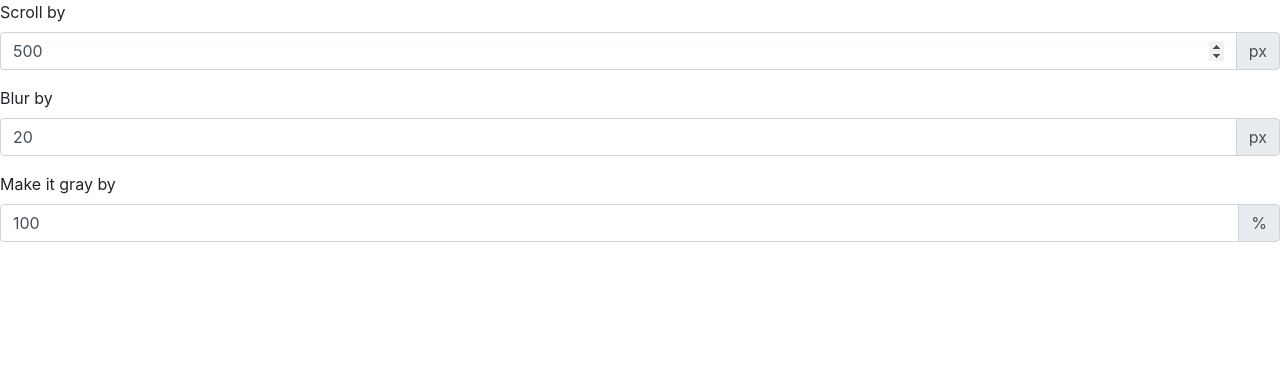
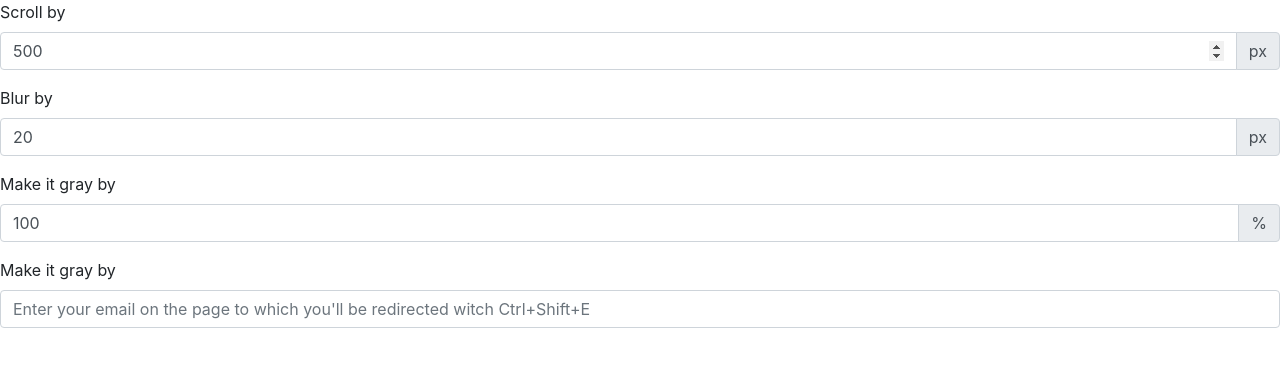
Before and after one commit to eimantasmel/chrome-interactions, a browser extension: page options.html in a window 1280 px wide. Drawn offline with nearby package versions, Linux system fonts and the light colour scheme.

Commit message:
created email page activation functionality

```diff
--- a/assets/js/options.js
+++ b/assets/js/options.js
@@ -21,15 +21,17 @@ document.addEventListener('DOMContentLoaded', async (event) => {
     const scrollByInputVal = await getStorageData('scrollByInput') ?? 500;
     const blurByInputVal = await getStorageData('blurByInput') ?? 20;
     const graynessInputVal = await getStorageData('graynessInput') ?? 100;
+    const emailInputVal = await getStorageData('emailInput') ?? '';
 
     let scrollByInput = document.getElementById('scrollByInput')
     let blurByInput = document.getElementById('blurByInput')
     let graynessInput = document.getElementById('graynessInput')
+    let emailInput = document.getElementById('emailInput')
 
     scrollByInput.value = scrollByInputVal;
     blurByInput.value = blurByInputVal;
     graynessInput.value = graynessInputVal;
-
+    emailInput.value = emailInputVal;
 
     scrollByInput.addEventListener('keyup', (e) => {
         chrome.storage.sync.set({'scrollByInput': e.target.value});
@@ -41,6 +43,9 @@ document.addEventListener('DOMContentLoaded', async (event) => {
 
     graynessInput.addEventListener('keyup', (e) => {
         chrome.storage.sync.set({'graynessInput': e.target.value});
-})
+    })
+    emailInput.addEventListener('keyup', (e) => {
+        chrome.storage.sync.set({'emailInput': e.target.value});
+    })
 
 });
--- a/content.js
+++ b/content.js
@@ -19,6 +19,7 @@ document.body.addEventListener('keydown', async (e) => {
     const scrollByInput = await getStorageData('scrollByInput') ?? 500;
     const blurByInput = await getStorageData('blurByInput') ?? 20;
     const graynessInput = await getStorageData('graynessInput') ?? 100;
+    const emailInput = await getStorageData('emailInput') ?? '';
 
     if(e.ctrlKey && e.key == '`')
     {
@@ -34,6 +35,10 @@ document.body.addEventListener('keydown', async (e) => {
         else
             e.target.style.filter = "none";
     }
+    else if(e.shiftKey && e.ctrlKey && e.key === 'E')
+    {
+        window.open(emailInput, '_blank');
+    }
     else if(e.ctrlKey && e.key == "ArrowDown")
         window.scrollBy(0, scrollByInput);
     else if(e.ctrlKey && e.key == "ArrowUp")
--- a/options.html
+++ b/options.html
@@ -43,6 +43,13 @@
         </div>
     </div>
 
+    <div class="form-group">
+        <label for="graynessInput">Make it gray by</label>
+        <div class="input-group">
+            <input type="text" class="form-control" id="emailInput" placeholder="Enter your email on the page to which you'll be redirected witch Ctrl+Shift+E">
+        </div>
+    </div>
+
 
     <script src="./assets/js/options.js"></script>
 </body>
```
Also changed, not shown: manifest.json.
